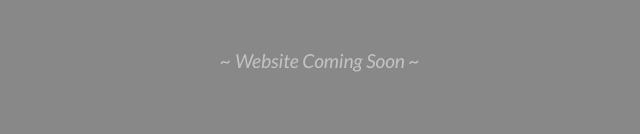
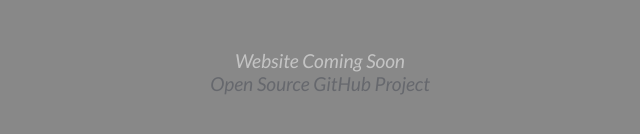
Before and after one commit to chase-moskal/chase-moskal.github.io, a website: page index.html in a window 1280 px wide. Shown: the part 286-420 px from the top of the page, 320-960 px from the left. Drawn offline with Linux system fonts and the light colour scheme.

Commit message:
Add links

```diff
--- a/index.html
+++ b/index.html
@@ -60,7 +60,11 @@
             </nav>-->
         </header>
         <main>
-            <p class="coming-soon">~ Website Coming Soon ~</p>
+            <p class="coming-soon">
+                Website Coming Soon
+                <br/>
+                <a href="https://github.com/ChaseMoskal/chasemoskal.github.io" target="_blank">Open Source GitHub Project</a>
+            </p>
         </main>
     </body>
 </html>
--- a/source/style.scss
+++ b/source/style.scss
@@ -110,4 +110,7 @@
     text-align: center;
     color: white;
     opacity: 0.5;
+    a {
+        color: #454954;
+    }
 }
```
Also changed, not shown: README.md, build/style.css, 1 other file.
